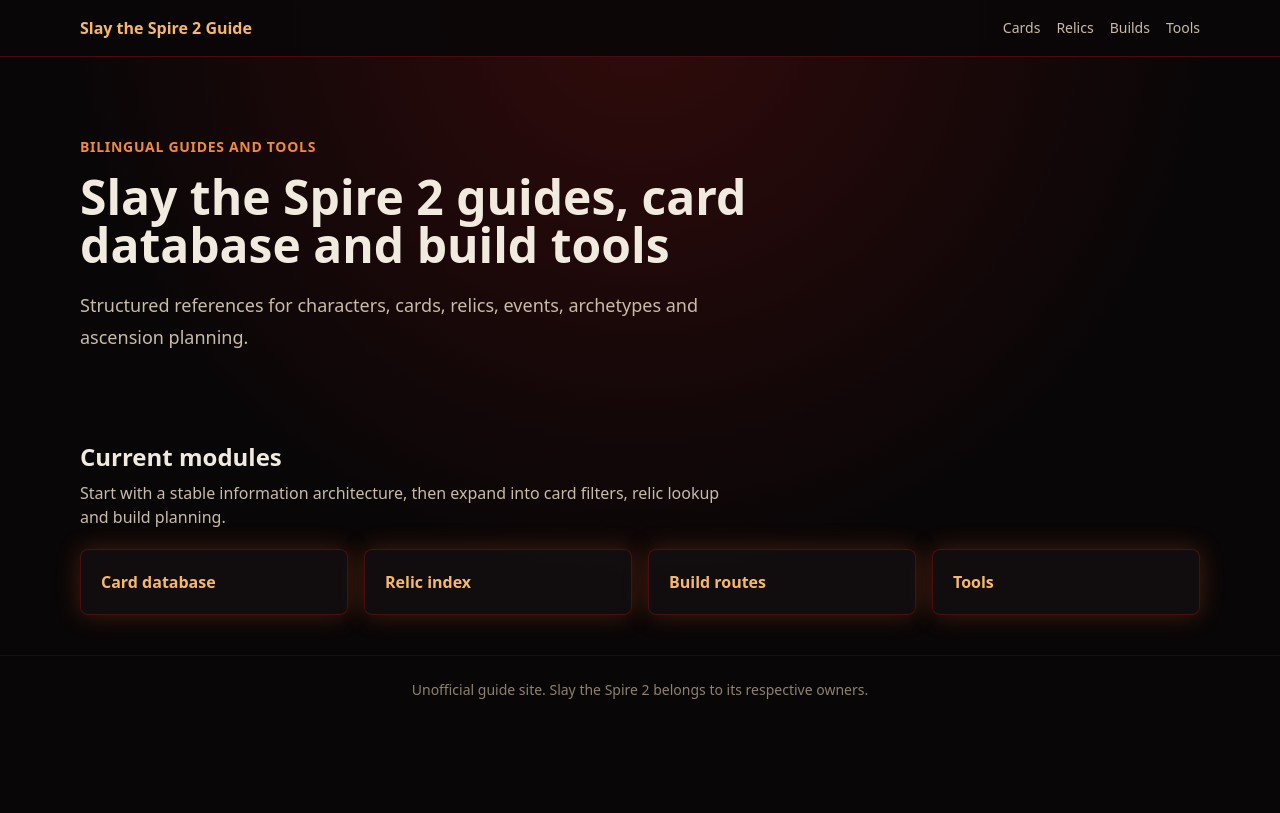
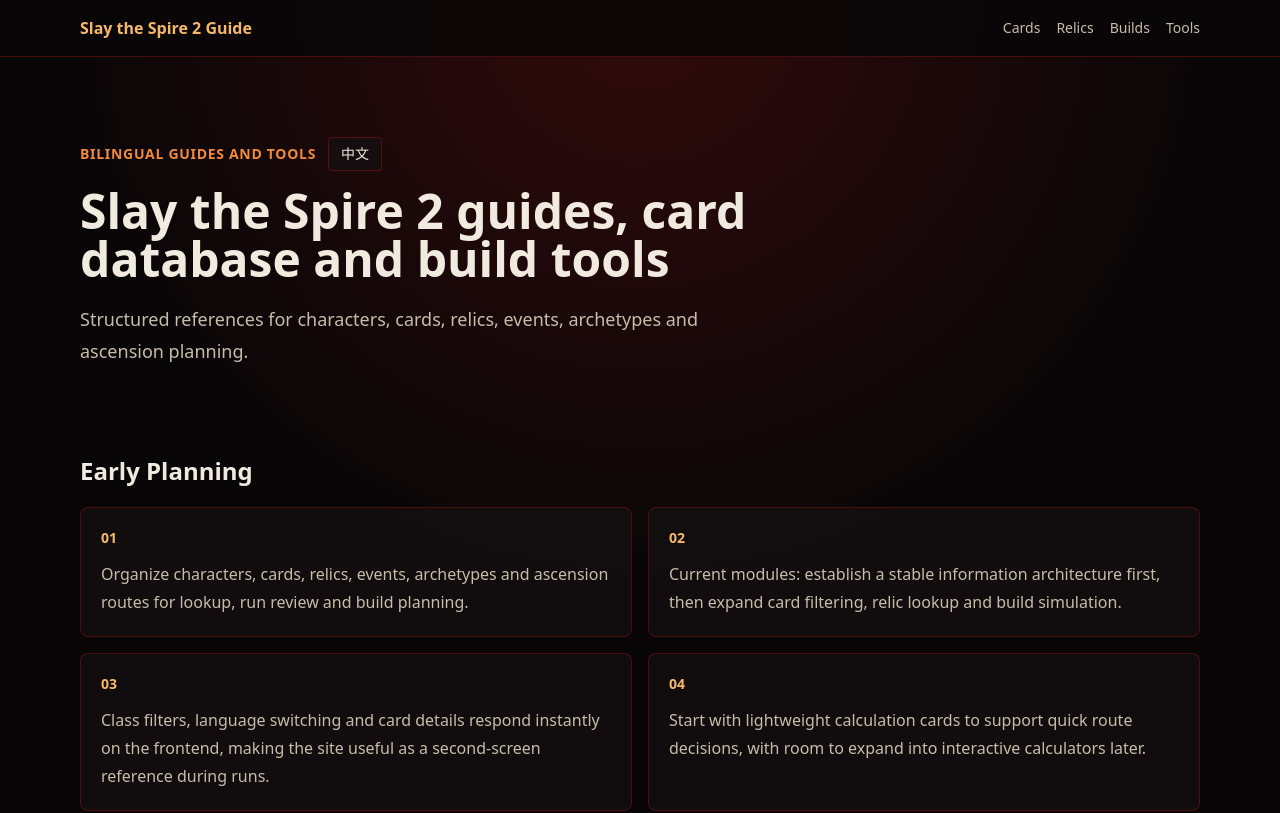
Before and after one commit to hrz0828/slay-spire2, a Next.js app: page /en in a window 1280 px wide. Shown: the top 813 px of the page. Built offline with nearby package versions, Linux system fonts and the light colour scheme.

Commit message:
迭代更新

```diff
--- a/app/[lang]/page.tsx
+++ b/app/[lang]/page.tsx
@@ -15,6 +15,7 @@
 
   const lang = rawLang as Locale;
   const dict = await getDictionary(lang);
+  const alternateLang = lang === 'zh' ? 'en' : 'zh';
   const sections = [
     ['cards', dict.home.sections.cards],
     ['relics', dict.home.sections.relics],
@@ -25,15 +26,45 @@
   return (
     <div className="space-y-12">
       <section className="max-w-3xl py-10">
-        <p className="mb-4 text-sm font-semibold uppercase tracking-wider text-ember-400">
-          {dict.home.eyebrow}
-        </p>
+        <div className="mb-4 flex flex-wrap items-center gap-3">
+          <p className="text-sm font-semibold uppercase tracking-wider text-ember-400">
+            {dict.home.eyebrow}
+          </p>
+          <a
+            href={`/${alternateLang}`}
+            className="rounded border border-blood-800/80 bg-spire-900/80 px-3 py-1.5 text-sm font-medium text-bone-200 hover:border-ember-400/80 hover:text-ember-300"
+          >
+            {dict.home.languageSwitch}
+          </a>
+        </div>
         <h1 className="text-4xl font-bold leading-tight text-bone-100 sm:text-5xl">
           {dict.home.title}
         </h1>
         <p className="mt-5 max-w-2xl text-lg leading-8 text-bone-300">
           {dict.home.description}
         </p>
+      </section>
+
+      <section aria-labelledby="planning-title">
+        <div className="mb-5 max-w-2xl">
+          <h2 id="planning-title" className="text-2xl font-semibold text-bone-100">
+            {dict.home.planningTitle}
+          </h2>
+        </div>
+
+        <div className="grid gap-4 md:grid-cols-2">
+          {dict.home.planningItems.map((item, index) => (
+            <article
+              key={item}
+              className="rounded-lg border border-blood-800/70 bg-spire-900/80 p-5"
+            >
+              <p className="text-sm font-semibold text-ember-300">
+                {String(index + 1).padStart(2, '0')}
+              </p>
+              <p className="mt-3 leading-7 text-bone-300">{item}</p>
+            </article>
+          ))}
+        </div>
       </section>
 
       <section aria-labelledby="modules-title">
--- a/dictionaries/en.json
+++ b/dictionaries/en.json
@@ -20,6 +20,14 @@
     "description": "Structured references for characters, cards, relics, events, archetypes and ascension planning.",
     "cardsTitle": "Current modules",
     "cardsDescription": "Start with a stable information architecture, then expand into card filters, relic lookup and build planning.",
+    "languageSwitch": "中文",
+    "planningTitle": "Early Planning",
+    "planningItems": [
+      "Organize characters, cards, relics, events, archetypes and ascension routes for lookup, run review and build planning.",
+      "Current modules: establish a stable information architecture first, then expand card filtering, relic lookup and build simulation.",
+      "Class filters, language switching and card details respond instantly on the frontend, making the site useful as a second-screen reference during runs.",
+      "Start with lightweight calculation cards to support quick route decisions, with room to expand into interactive calculators later."
+    ],
     "sections": {
       "cards": "Card database",
       "relics": "Relic index",
--- a/dictionaries/zh.json
+++ b/dictionaries/zh.json
@@ -20,6 +20,14 @@
     "description": "整理角色、卡牌、遗物、事件、流派和进阶路线，面向查表、复盘和构筑规划。",
     "cardsTitle": "当前模块",
     "cardsDescription": "先搭建稳定的信息架构，再逐步扩展卡牌筛选、遗物查询和构筑模拟。",
+    "languageSwitch": "English",
+    "planningTitle": "前期规划",
+    "planningItems": [
+      "整理角色、卡牌、遗物、事件、流派和进阶路线，面向查表、复盘和构筑规划。",
+      "当前模块：先搭建稳定的信息架构，再逐步扩展卡牌筛选、遗物查询和构筑模拟。",
+      "职业筛选、语言切换和卡牌详情都在前端即时响应，适合跑图时作为副屏快速查表。",
+      "先提供轻量计算卡片，帮助你在跑图中快速决策；后续可扩展成交互式计算器。"
+    ],
     "sections": {
       "cards": "卡牌数据库",
       "relics": "遗物图鉴",
```
